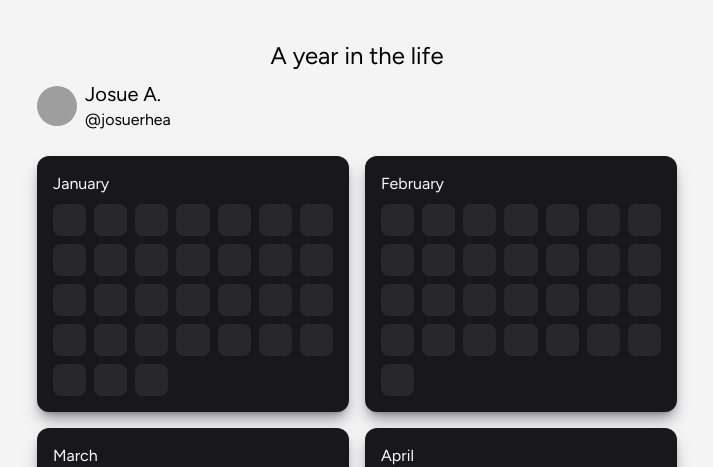
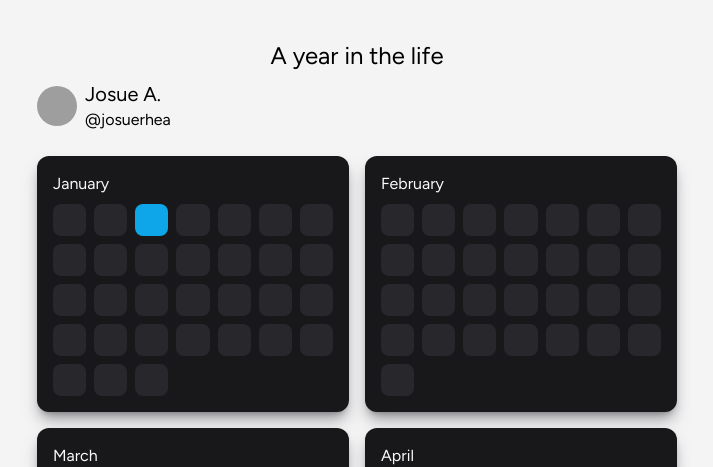
Before and after one commit to JosueRhea/a-year-in-the-life, a Next.js app: page / in a window 1280 px wide. Shown: the top 467 px of the page, without its empty margins (283-996 px from the left). Built offline with nearby package versions, Linux system fonts and the light colour scheme; grey boxes are pictures that could not be loaded.

Commit message:
got it working

```diff
--- a/app/data.ts
+++ b/app/data.ts
@@ -30,3 +30,19 @@ export function getMonthsWithDays(): MonthWithDays[] {
     };
   });
 }
+
+export const events = [
+  {
+    color: "#0ea5e9",
+    sections: [
+      {
+        title: "Moving out",
+        description: "Moved out of to a new place to live closer to work",
+        type: "card",
+      },
+    ],
+    month: "January",
+    day: "3",
+    tooltip: 'Life'
+  },
+];
--- a/components/month.tsx
+++ b/components/month.tsx
@@ -1,31 +1,134 @@
-import { MonthWithDays } from "@/app/data";
-import { motion } from "framer-motion";
+import { MonthWithDays, events } from "@/app/data";
+import { cn } from "@/utils/cn";
+import { AnimatePresence, motion } from "framer-motion";
+import {
+  Tooltip,
+  TooltipContent,
+  TooltipProvider,
+  TooltipTrigger,
+} from "./ui/tooltip";
+import { useState } from "react";
 
 interface Props {
   date: MonthWithDays;
 }
 
+interface DayProps {
+  day: string;
+  month: string;
+  idx: number;
+}
+
+const variants = {
+  visible: (i: number) => ({
+    opacity: 1,
+    scale: 1,
+    transition: {
+      delay: i * 0.05,
+    },
+  }),
+  hidden: { opacity: 0, scale: 0 },
+};
+
+const eventDetail = {
+  opened: {
+    scale: 1,
+    borderRadius: "0",
+    transition: {
+      duration: 0.2,
+    },
+  },
+  closed: {
+    scale: 0,
+    borderRadius: "100%",
+    transition: {
+      duration: 0.22,
+    },
+  },
+  exit: {
+    scale: 0,
+    borderRadius: "50%",
+    transition: {
+      duration: 0.2,
+    },
+  },
+};
+
+function Day({ day, month, idx }: DayProps) {
+  const [isOpened, setIsOpened] = useState(false);
+  const event = events.find(
+    (event) => event.month === month && event.day === day
+  );
+
+  if (event == null) {
+    return (
+      <motion.li
+        className="rounded-lg h-8 w-full bg-zinc-700/40"
+        initial="hidden"
+        animate="visible"
+        custom={idx}
+        variants={variants}
+      ></motion.li>
+    );
+  }
+
+  return (
+    <>
+      <TooltipProvider delayDuration={0} key={day}>
+        <Tooltip>
+          <TooltipTrigger>
+            <motion.li
+              className={cn(
+                "rounded-lg h-8 w-full",
+                event != null ? "" : "bg-zinc-700/40"
+              )}
+              style={{
+                backgroundColor: event != null ? event.color : "",
+              }}
+              initial="hidden"
+              animate={"visible"}
+              custom={idx}
+              variants={variants}
+              onClick={() => setIsOpened(true)}
+            ></motion.li>
+          </TooltipTrigger>
+          <TooltipContent>{event != null ? event.tooltip : ""}</TooltipContent>
+        </Tooltip>
+      </TooltipProvider>
+      <AnimatePresence mode="wait">
+        {isOpened && (
+          <motion.div
+            style={{
+              backgroundColor: event.color,
+            }}
+            initial={"closed"}
+            animate={"opened"}
+            exit={"exit"}
+            variants={eventDetail}
+            className="absolute top-0 left-0 right-0 p-4 bottom-0 z-50"
+          >
+            <button
+              className="bg-white rounded-xl rotate-2 text-zinc-900 px-4"
+              onClick={() => {
+                setIsOpened(false);
+              }}
+            >
+              close
+            </button>
+          </motion.div>
+        )}
+      </AnimatePresence>
+    </>
+  );
+}
+
 export function Month({ date }: Props) {
   return (
-    <div className="bg-zinc-900 text-zinc-50 p-4 rounded-xl shadow-lg shadow-zinc-700/50">
+    <div className="bg-zinc-900 text-zinc-50 p-4 relative overflow-hidden rounded-xl shadow-lg shadow-zinc-700/50">
       <h2>{date.month}</h2>
       <ul className="grid grid-cols-7 gap-2 mt-2">
         {date.days.map((day, idx) => (
-          <motion.li
-            className="bg-zinc-700/40 rounded-lg h-8 w-full"
-            key={day}
-            initial={{
-              scale: 0,
-              opacity: 0,
-            }}
-            animate={{
-              scale: 1,
-              opacity: 1,
-              transition: {
-                delay: idx * 0.05,
-              },
-            }}
-          ></motion.li>
+          <Day key={day} day={day} month={date.month} idx={idx} />
         ))}
       </ul>
     </div>
--- /dev/null
+++ b/components/ui/tooltip.tsx
@@ -0,0 +1,29 @@
+"use client";
+
+import * as React from "react";
+import * as TooltipPrimitive from "@radix-ui/react-tooltip";
+import { cn } from "@/utils/cn";
+
+const TooltipProvider = TooltipPrimitive.Provider;
+
+const Tooltip = TooltipPrimitive.Root;
+
+const TooltipTrigger = TooltipPrimitive.Trigger;
+
+const TooltipContent = React.forwardRef<
+  React.ElementRef<typeof TooltipPrimitive.Content>,
+  React.ComponentPropsWithoutRef<typeof TooltipPrimitive.Content>
+>(({ className, sideOffset = 4, ...props }, ref) => (
+  <TooltipPrimitive.Content
+    ref={ref}
+    sideOffset={sideOffset}
+    className={cn(
+      "z-50 overflow-hidden rounded-md border border-zinc-700/20 bg-zinc-800 px-3 py-1.5 text-sm text-zinc-50 shadow-md animate-in fade-in-0 zoom-in-95 data-[state=closed]:animate-out data-[state=closed]:fade-out-0 data-[state=closed]:zoom-out-95 data-[side=bottom]:slide-in-from-top-2 data-[side=left]:slide-in-from-right-2 data-[side=right]:slide-in-from-left-2 data-[side=top]:slide-in-from-bottom-2",
+      className
+    )}
+    {...props}
+  />
+));
+TooltipContent.displayName = TooltipPrimitive.Content.displayName;
+
+export { Tooltip, TooltipTrigger, TooltipContent, TooltipProvider };
--- a/package.json
+++ b/package.json
@@ -9,11 +9,15 @@
     "lint": "next lint"
   },
   "dependencies": {
+    "@radix-ui/react-tooltip": "^1.0.7",
+    "clsx": "^2.1.1",
     "date-fns": "^3.6.0",
     "framer-motion": "^11.1.7",
     "next": "14.2.3",
     "react": "^18",
-    "react-dom": "^18"
+    "react-dom": "^18",
+    "tailwind-merge": "^2.3.0",
+    "tailwindcss-animate": "^1.0.7"
   },
   "devDependencies": {
     "@types/node": "^20",
--- a/tailwind.config.ts
+++ b/tailwind.config.ts
@@ -1,4 +1,5 @@
 import type { Config } from "tailwindcss";
+import animate from "tailwindcss-animate";
 
 const config: Config = {
   content: [
@@ -15,6 +16,6 @@ const config: Config = {
       },
     },
   },
-  plugins: [],
+  plugins: [animate],
 };
 export default config;
--- /dev/null
+++ b/utils/cn.ts
@@ -0,0 +1,6 @@
+import { ClassValue, clsx } from "clsx";
+import { twMerge } from "tailwind-merge";
+
+export const cn = (...inputs: ClassValue[]) => {
+  return twMerge(clsx(inputs));
+};
```
Also changed, not shown: 1 other file (tests, documents, lock files or other folders).
